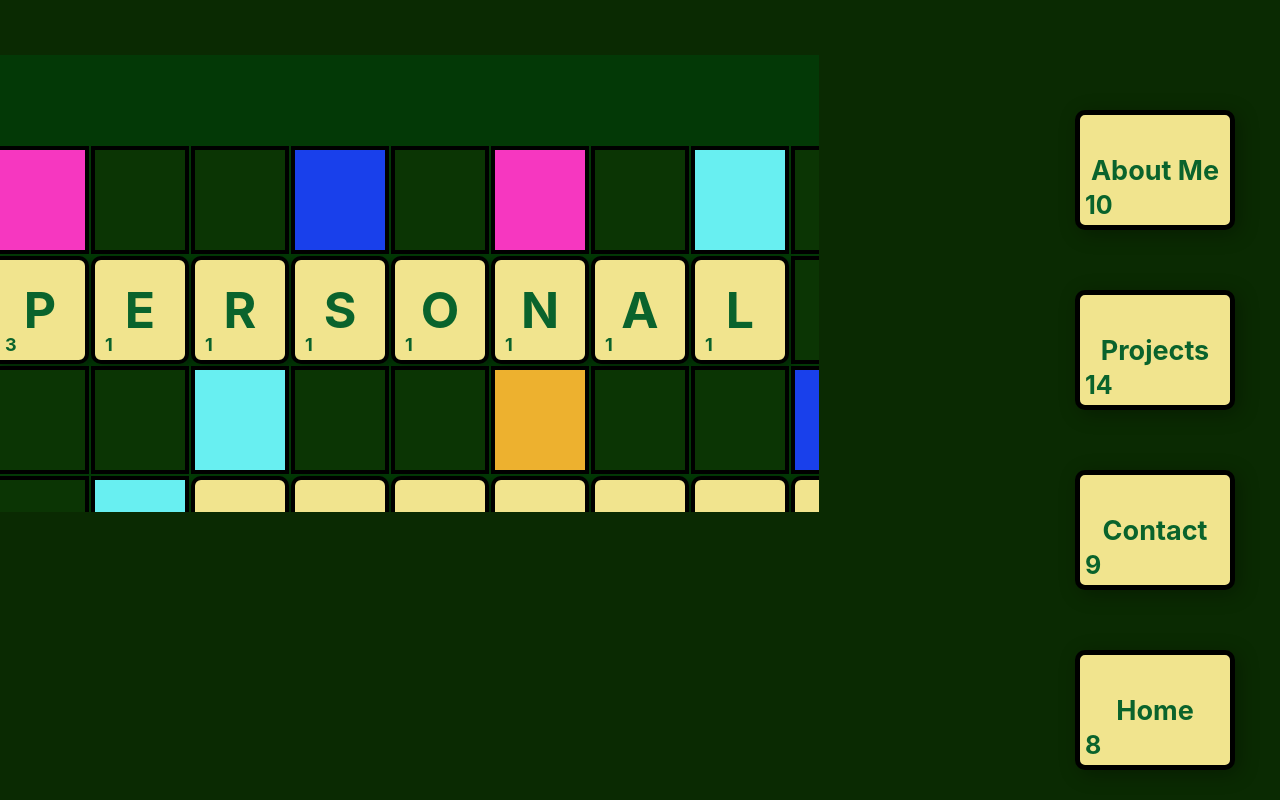
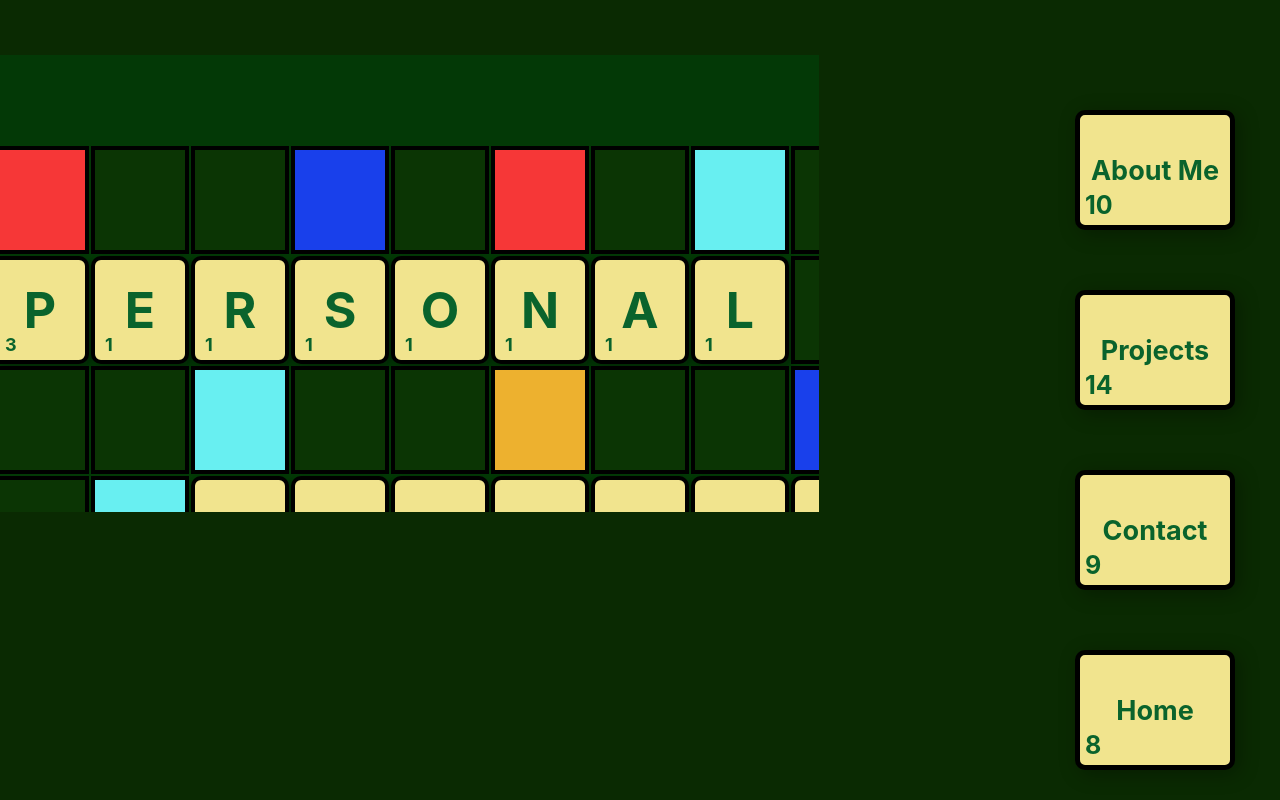
Before and after one commit to sofitapias03/personal_portfolio, a React (Create React App) app in the folder tapias_portfolio/: page / in a window 1280 px wide. Built offline with nearby package versions, Linux system fonts and the light colour scheme.

Commit message:
CI/CD works changing color back to original

```diff
--- a/tapias_portfolio/src/pages/homeStyles.css
+++ b/tapias_portfolio/src/pages/homeStyles.css
@@ -120,7 +120,7 @@
   margin-right: 0px;
   font-weight:bold;
   color:black;
-  background-color: #f637c0;
+  background-color: #f63737;
   border: 4px solid black; /* Thicker border */
   display: flex;
   justify-content: center;
```
